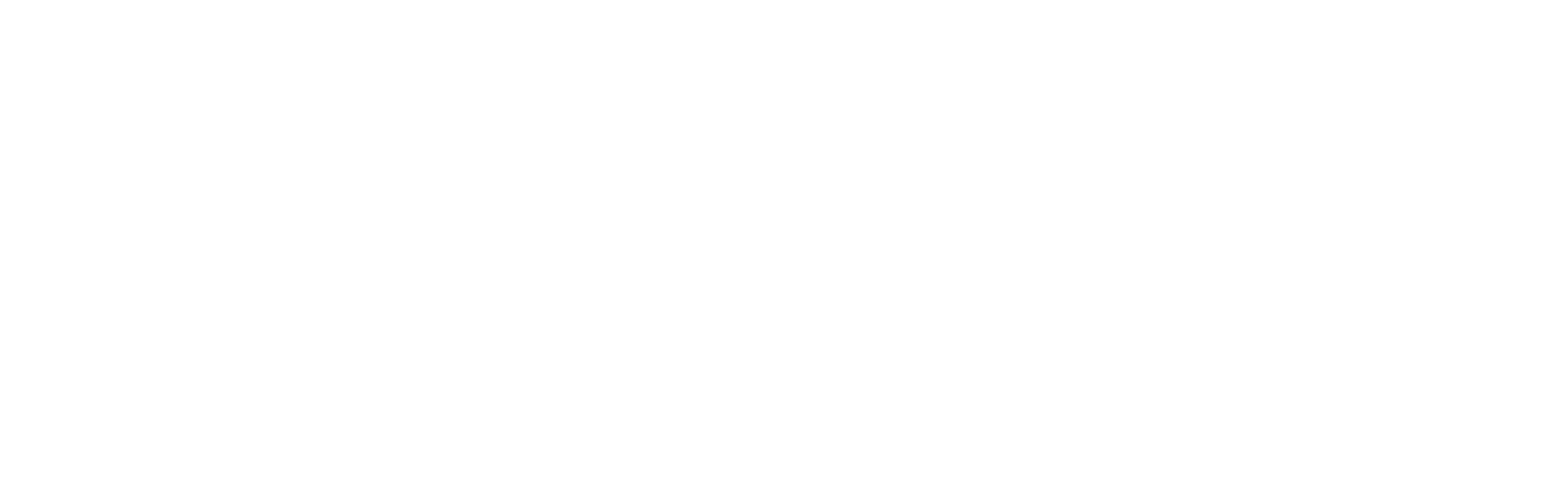
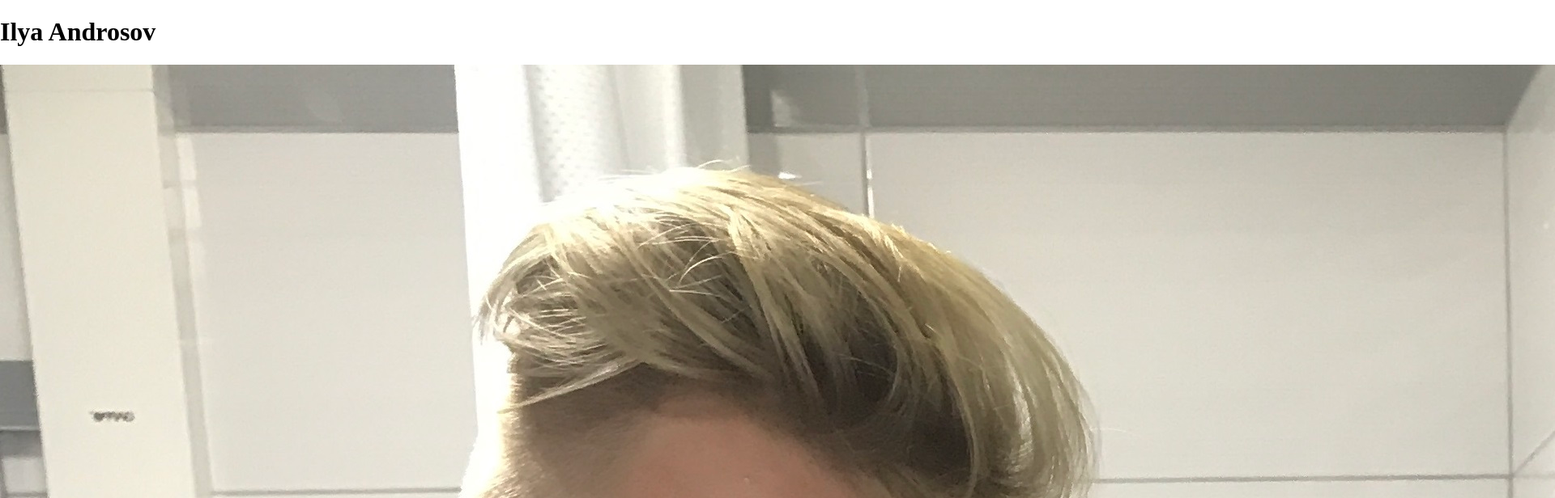
Before and after one commit to Ajololr/rsschool-cv, a plain HTML site: page index.html in a window 1280 px wide. Shown: the top 616 px of the page at 81% size, 1920 px wide, since content can reach past the window. Drawn offline with Linux system fonts and the light colour scheme.

Commit message:
feat: add header

```diff
--- a/index.html
+++ b/index.html
@@ -1,13 +1,19 @@
 <!DOCTYPE html>
-<html lang="en">
+<html lang="ru">
 <head>
   <meta charset="UTF-8">
   <meta name="viewport" content="width=device-width, initial-scale=1.0">
   <meta http-equiv="X-UA-Compatible" content="ie=edge">
   <link rel="stylesheet" href="./style.css">
-  <title>Document</title>
+  <title>Ilya Androsov profile</title>
 </head>
 <body>
+  <header>
+    <h1>Ilya Androsov</h1>
+    <img src="./assets/images/MY_PHOTO.JPG" alt="My photo">
+  </header>
+  <main>
 
+  </main>
 </body>
 </html>
--- a/style.css
+++ b/style.css
@@ -0,0 +1,4 @@
+body {
+  max-width: 1024;
+  margin: 0 auto;
+}
```
Also changed, not shown: assets/images/MY_PHOTO.JPG (added).
